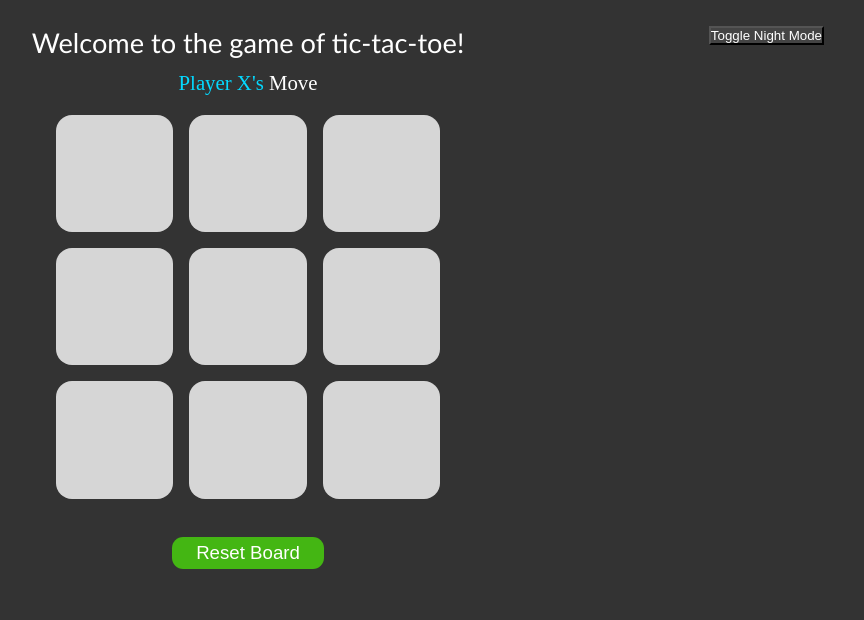
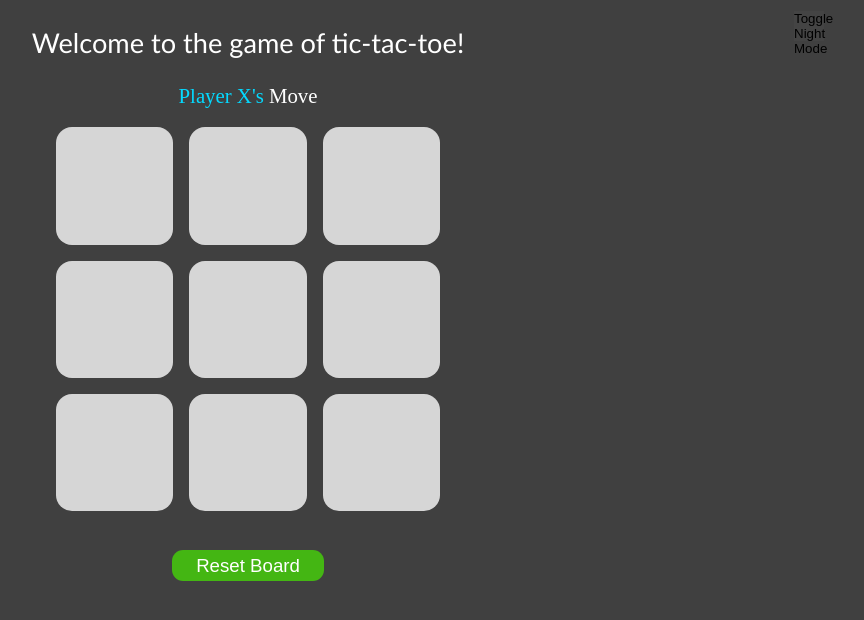
Before and after one commit to AgedFineWine/tic-tac-toe, a website with bundled scripts: page index.html in a window 1280 px wide. Both pictures are taken after a click on the button "Toggle Night Mode". Shown: the whole page, without its empty margins (392-1256 px from the left). Built offline with nearby package versions, Linux system fonts and the light colour scheme.

Commit message:
fixed night mode button position and button background in dark mode

```diff
--- a/main.js
+++ b/main.js
@@ -1,12 +1,13 @@
 import Game from "./logic/game.js";
 
 function toggleNightMode(event) {
-    const btn = event.target;
+    const btn = event.currentTarget;
 
     if (document.body.classList.contains('dark-mode')) {
         document.body.classList.remove('dark-mode');
         btn.classList.remove('dark-mode');
     } else {
+        console.log(btn)
         document.body.classList.add('dark-mode');
         btn.classList.add('dark-mode');
     }
--- a/style.css
+++ b/style.css
@@ -4,8 +4,13 @@
     /* outline: 1px solid red; */
 }
 
+body {
+    height: 100vh;
+
+}
+
 header {
-    margin-top: 2%;
+    padding-top: 2%;
     position: relative;
 }
 
@@ -17,8 +22,12 @@ header {
 
 #toggle-mode {
     position: absolute;
-    right: 4rem;
-    top: 0;
+    right: 5%;
+    top: 10%;
+    border-style: none;
+    width: 30px;
+    height: 30px;
+    background-color: white;
 }
 
 #player {
@@ -29,7 +38,7 @@ header {
     font-family: 'Trebuchet MS', 'Lucida Sans Unicode', 'Lucida Grande', 'Lucida Sans', Arial, sans-serif;
     font-size: 1.7rem;
     text-align: center;
-    margin-bottom: 1%;
+    margin-bottom: 2%;
 }
 
 main {
@@ -74,11 +83,14 @@ main {
 
 /* dark mode */
 body.dark-mode {
-    background-color: #333333;
+    background-color: #404040;
     color: #ffffff;
 }
 
-button.dark-mode {
+#toggle-mode.dark-mode {
     background-color: #444444;
-    color: #ffffff;
 }
+
+/* #toggle-mode > * {
+    fill: white;
+} */
```
